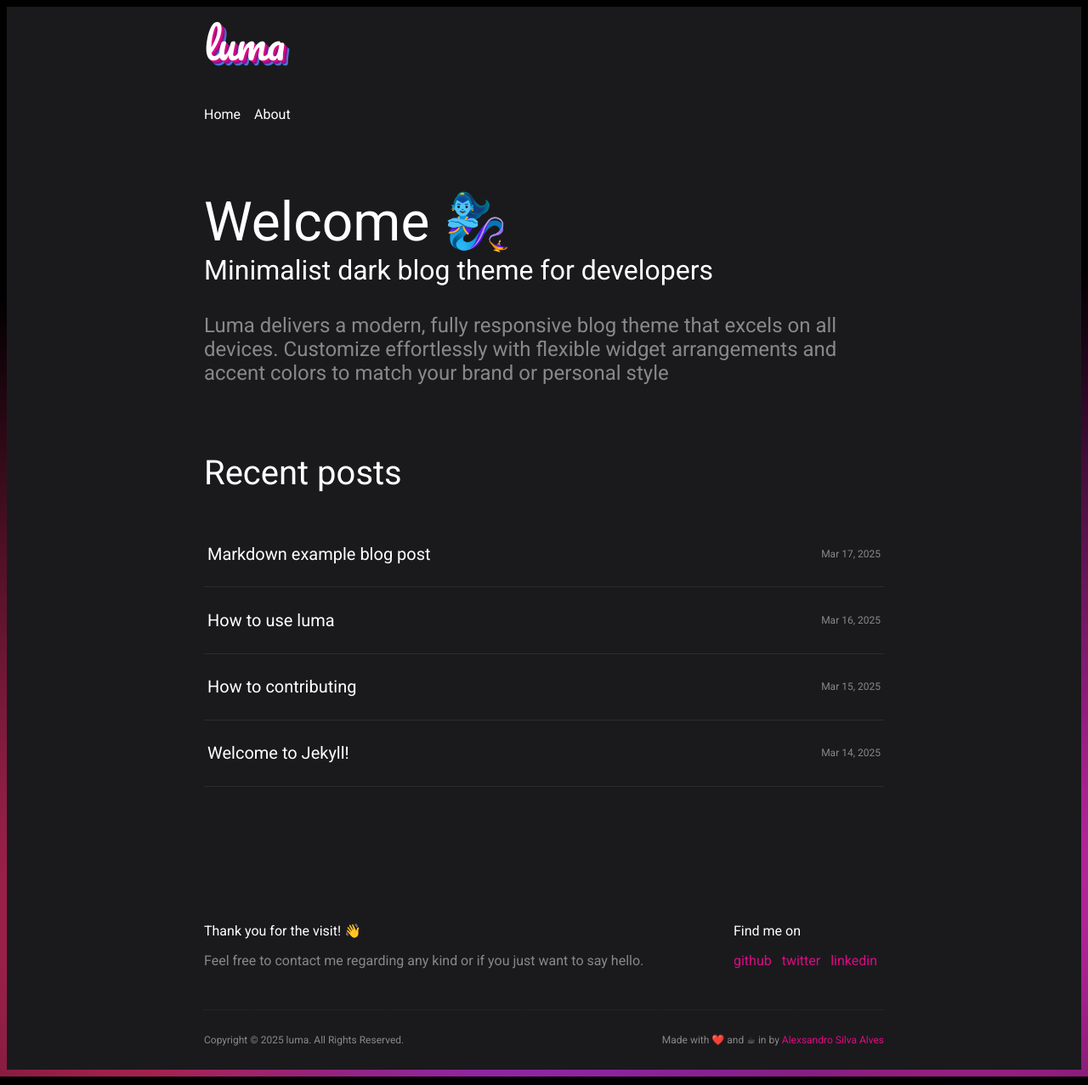
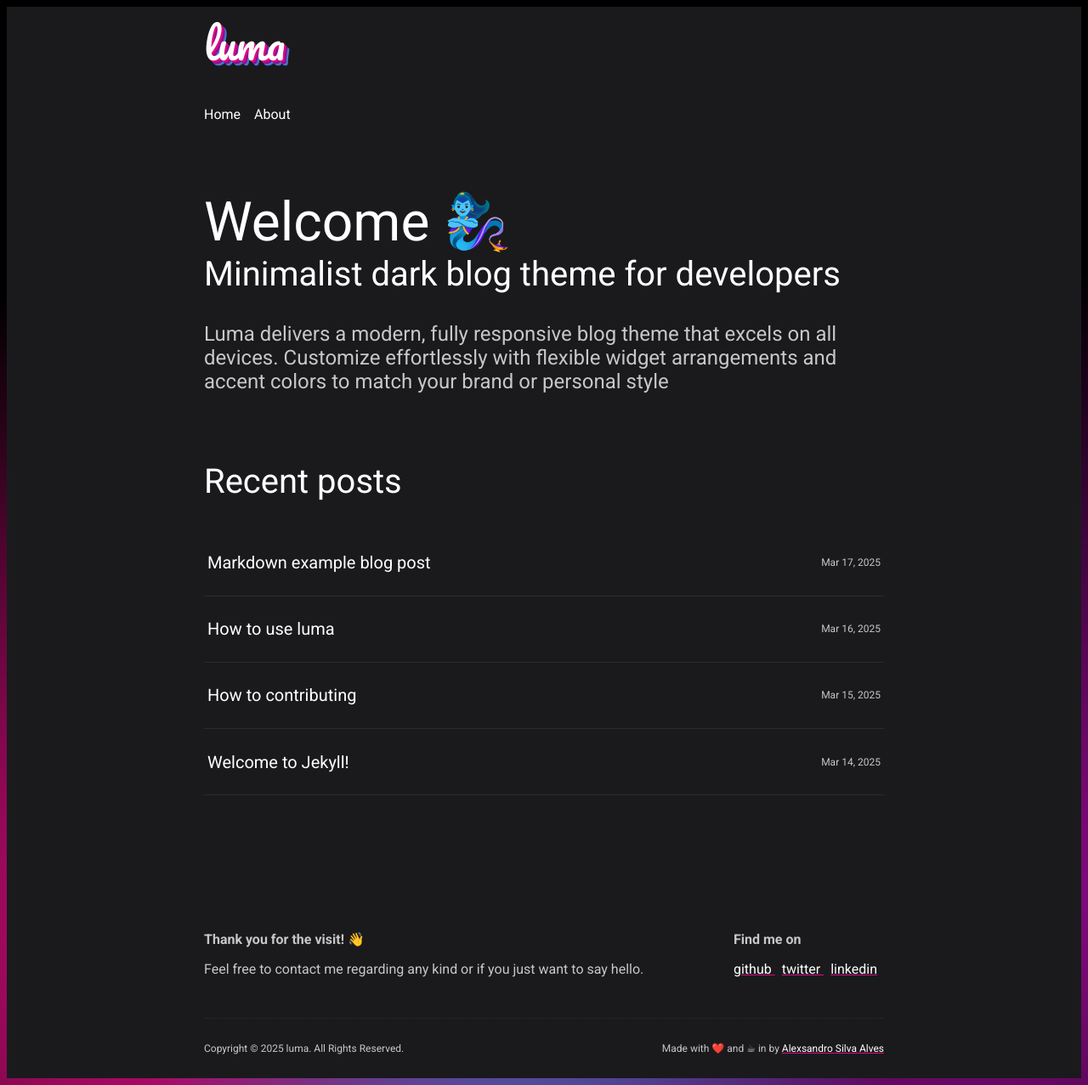
Before and after one commit to AlexsandroSA/luma-jekyll, a Jekyll site: the page built from index.html, in a window 1280 px wide. Shown: the whole page at 85% size. Built offline with Jekyll 4.4.1, drawn with Linux system fonts in a browser that asks for light colours.

Commit message:
fix: improve accessibility

```diff
--- a/_includes/footer.html
+++ b/_includes/footer.html
@@ -1,12 +1,12 @@
 <footer class="site-footer">
   <section class="site-footer__content">
     <div>
-      <h6 class="site-footer__title">Thank you for the visit! 👋 </h6>
+      <p class="site-footer__title">Thank you for the visit! 👋 </p>
       <p>Feel free to contact me regarding any kind or if you just want to say hello.</p>
     </div>
 
     <div>
-      <h6 class="site-footer__title">Find me on</h6>
+      <p class="site-footer__title">Find me on</p>
 
       <ul class="social-list social-list--inline">
         {% for social in site.social_links %}
@@ -23,6 +23,6 @@
   <section class="site-footer__copyright">
     <p>Copyright © 2025 {{ site.title }}. All Rights Reserved.</p>
 
-    <p>Made with ❤️ and ☕ in by <a href="https://alexsandro-sa.com.br/" target="_blank" rel="noopener noreferrer">Alexsandro Silva Alves</a></p>
+    <p>Made with ❤️ and ☕ in by <a href="https://alexsandro-sa.com.br/" target="_blank">Alexsandro Silva Alves</a></p>
   </section>
 </footer>
--- a/_includes/head.html
+++ b/_includes/head.html
@@ -3,8 +3,11 @@
     <meta http-equiv="X-UA-Compatible" content="IE=edge">
     <meta name="viewport" content="width=device-width, initial-scale=1">
     {%- seo -%}
+    <link rel="shortcut icon" href="{{ '/assets/image/favicon.ico' | relative_url }}">
     <link rel="stylesheet" href="{{ '/assets/css/style.css' | relative_url }}">
-    <link rel="shortcut icon" href="{{ '/assets/image/favicon.ico' | relative_url }}">
+    <link rel="stylesheet" rel="preload" as="style" href="https://fonts.googleapis.com/css2?family=Pacifico&family=Raleway:ital,wght@0,100..900;1,100..900&family=Roboto:ital,wght@0,100..900;1,100..900&display=swap" >
+    <link rel="preconnect" href="https://fonts.googleapis.com" >
+    <link rel="preconnect" href="https://fonts.gstatic.com" crossorigin>
     {%- feed_meta -%}
 
     {%- if jekyll.environment == 'production' and site.google_analytics -%}
--- a/_layouts/home.html
+++ b/_layouts/home.html
@@ -4,7 +4,7 @@ layout: default
 
 <section class="hero">
   <h1 class="hero__title">{{ site.hero_title }}</h1>
-  <h3 class="hero__subtitle">{{ site.hero_subtitle }}</h3>
+  <h2 class="hero__subtitle">{{ site.hero_subtitle }}</h2>
   <p class="hero__description">
     {{ site.hero_description }}
   </p>
--- a/assets/css/style.scss
+++ b/assets/css/style.scss
@@ -2,13 +2,9 @@
 # Only the styles Sass file needs front matter (the dashes are enough)
 ---
 
-// fonts
-@import url('https://fonts.googleapis.com/css2?family=Pacifico&display=swap');
-@import url('https://fonts.googleapis.com/css2?family=Roboto&display=swap');
-
 // base colors
-$dark: #000000;
-$light: #ffffff;
+$dark: #1a1a1d;
+$light: #c7c7c7;
 
 // theme colors
 $primary-color: #da0c81;
@@ -16,11 +12,11 @@ $secondary-color: #940B92;
 $tertiary-color: #4477CE;
 
 // body
-$body-bg: #1A1A1D;
-$body-color: #fff;
+$body-bg: $dark;
+$body-color: $light;
 
-$text-primary: #fff;
-$text-secondary: #888;
+$text-primary: #FFFFFF;
+$text-secondary: $light;
 
 $font-size-base: 1rem;
 $font-size-large: 4rem;
@@ -37,9 +33,9 @@ $font-family-base: $font-sans;
 $border-color: #2C2C2E;
 
 // links
-$link: $primary-color;
-$link-hover: $secondary-color;
-$link-text-decoration: none;
+$link-color: $text-primary;
+$link-text-decoration: $primary-color solid underline;
+$link-text-decoration-hover: $primary-color wavy underline;
 
 // styles
 *,
@@ -48,7 +44,12 @@ $link-text-decoration: none;
   box-sizing: border-box;
 }
 
-::selection, ::-moz-selection {
+::selection {
+  background: $primary-color;
+  color: $text-primary;
+}
+
+::-moz-selection {
   background: $primary-color;
   color: $text-primary;
 }
@@ -60,9 +61,9 @@ html {
   padding: 0;
 
   background:
-    radial-gradient(at 47.51177477720428% 77.80429594272077%, #9d2cd5 0px, transparent 50%),
-    radial-gradient(at 89.17473079504047% 81.98090692124104%, #d52cb9 0px, transparent 50%),
-    radial-gradient(at 16.445177515349542% 85.68019093078759%, #d52c64 0px, transparent 50%),
+    radial-gradient(at 47.51177477720428% 77.80429594272077%, $tertiary-color 0px, transparent 50%),
+    radial-gradient(at 89.17473079504047% 81.98090692124104%, $secondary-color 0px, transparent 50%),
+    radial-gradient(at 16.445177515349542% 85.68019093078759%, $primary-color 0px, transparent 50%),
     #000000;
 }
 
@@ -70,7 +71,7 @@ body {
   color: $body-color;
   background-color: $body-bg;
   font-family: $font-family-base;
-
+  min-height: 100vh;
   margin: 0.5rem;
 }
 
@@ -86,26 +87,18 @@ h4 { font-size: $font-size-base * 1.5; }
 h5 { font-size: $font-size-base * 1.5; }
 h6 { font-size: $font-size-base * 1.5; }
 
-p {
+p, ul li, ol li {
   color: $text-secondary;
 }
 
 a {
-  color: $link;
+  color: $link-color;
   text-decoration: $link-text-decoration;
 
-  [target=_blank]::after {
-    content: "↗";
+  &:hover {
+    color: initial;
+    text-decoration: $link-text-decoration-hover;
   }
-
-  &:hover {
-    color: $link-hover;
-    text-decoration: $link-text-decoration;
-  }
-}
-
-ul li, ol li {
-  color: $text-secondary;
 }
 
 table {
@@ -179,10 +172,11 @@ table {
     }
 
     &__link {
-      color: $text-primary;
+      color: $link-color;
+      text-decoration: none;
 
       &:hover {
-        color: $primary-color;
+        text-decoration: $link-text-decoration-hover;
       }
     }
   }
@@ -192,6 +186,7 @@ table {
   margin-top: 10rem;
 
   &__title {
+    font-weight: bold;
     font-size: $font-size-base;
     margin: 0;
   }
@@ -274,7 +269,7 @@ table {
     padding: 0;
 
     cursor: pointer;
-    text-decoration: none;
+    text-decoration: none !important;
   }
 
   &__title {
@@ -301,7 +296,6 @@ table {
 
   &__subtitle {
     margin-top: 0;
-    // font-family: $font-serif;
   }
 
   &__description {
```
